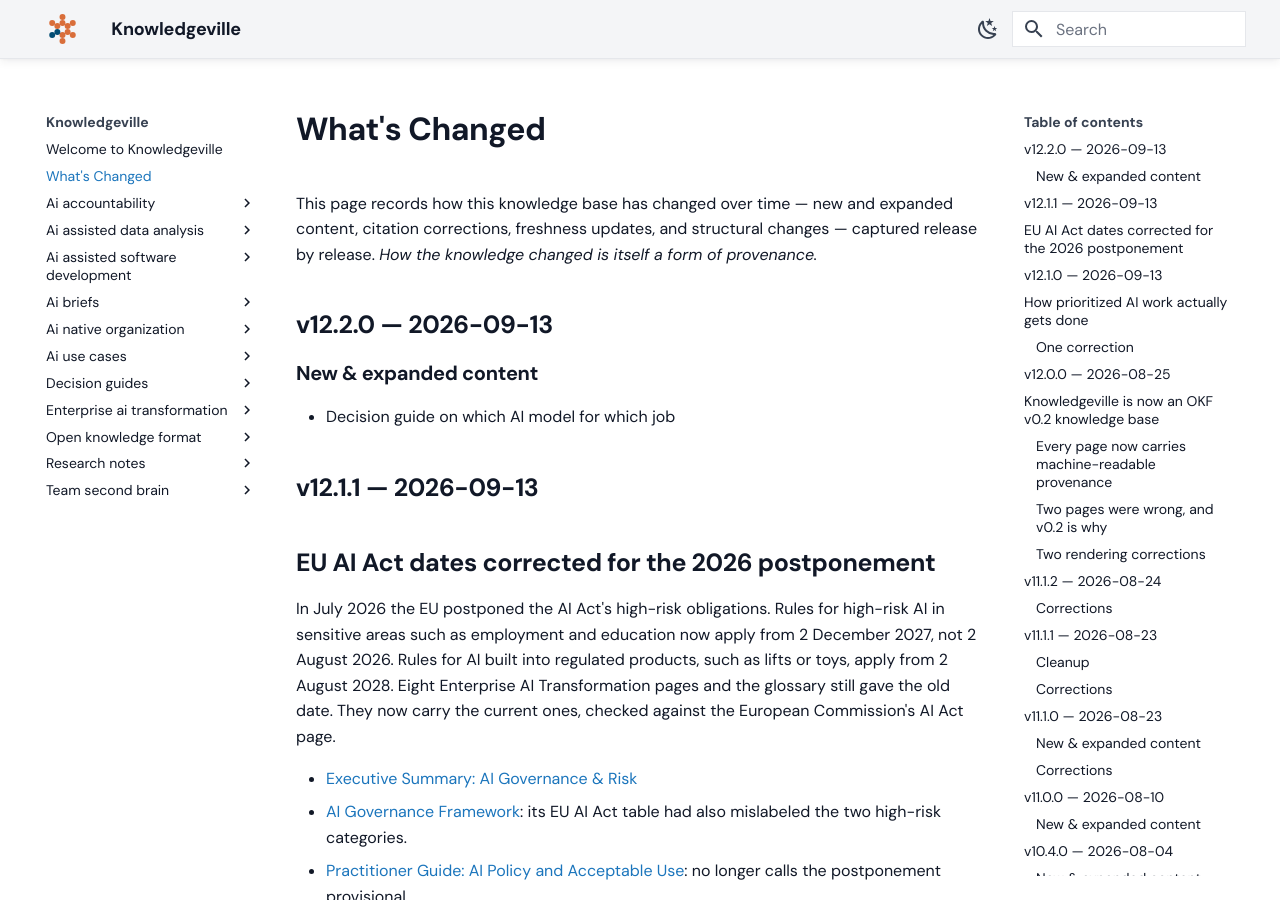
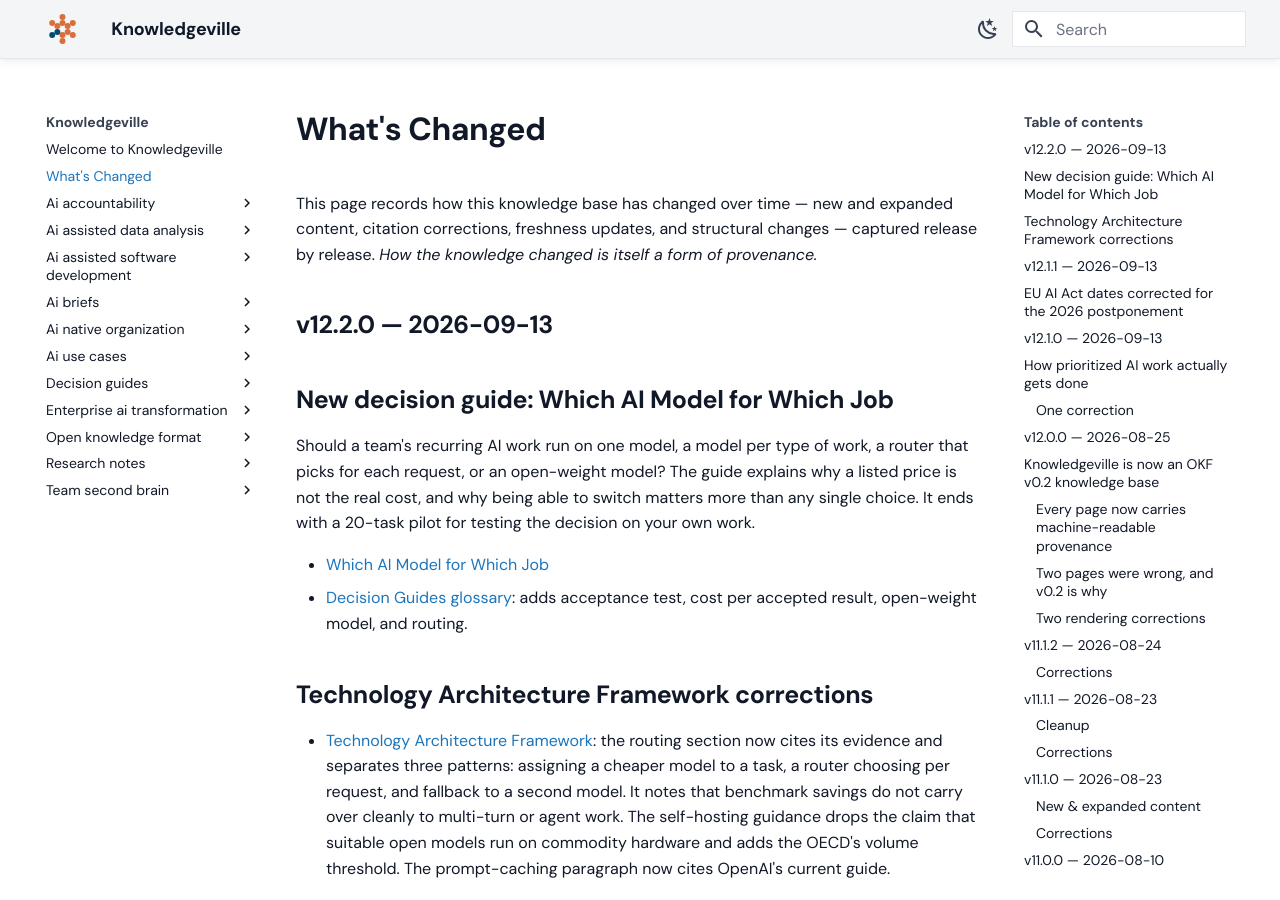
Before and after one commit to grandaha/knowledgeville, an MkDocs documentation site: the page built from published/changelog.md, in a window 1280 px wide and 900 px high. Built offline with MkDocs 1.6.1 and Material for MkDocs 9.7.7, drawn with Linux system fonts in a browser that asks for light colours; some web fonts are replaced.

Commit message:
Publish: sync content from workspace

```diff
--- a/published/changelog.md
+++ b/published/changelog.md
@@ -13,8 +13,16 @@ This page records how this knowledge base has changed over time — new and expa
 
 ## v12.2.0 — 2026-09-13
 
-### New & expanded content
-* Decision guide on which AI model for which job
+## New decision guide: Which AI Model for Which Job
+
+Should a team's recurring AI work run on one model, a model per type of work, a router that picks for each request, or an open-weight model? The guide explains why a listed price is not the real cost, and why being able to switch matters more than any single choice. It ends with a 20-task pilot for testing the decision on your own work.
+
+- [Which AI Model for Which Job](https://knowledge.onesteplabs.com/decision-guides/which-ai-model-for-which-job/)
+- [Decision Guides glossary](https://knowledge.onesteplabs.com/decision-guides/glossary/): adds acceptance test, cost per accepted result, open-weight model, and routing.
+
+## Technology Architecture Framework corrections
+
+- [Technology Architecture Framework](https://knowledge.onesteplabs.com/enterprise-ai-transformation/tracks/04-technology-architecture-and-platform/02-technology-architecture-framework/): the routing section now cites its evidence and separates three patterns: assigning a cheaper model to a task, a router choosing per request, and fallback to a second model. It notes that benchmark savings do not carry over cleanly to multi-turn or agent work. The self-hosting guidance drops the claim that suitable open models run on commodity hardware and adds the OECD's volume threshold. The prompt-caching paragraph now cites OpenAI's current guide.
 
 ## v12.1.1 — 2026-09-13
 
```
Also changed, not shown: 1 other file.
